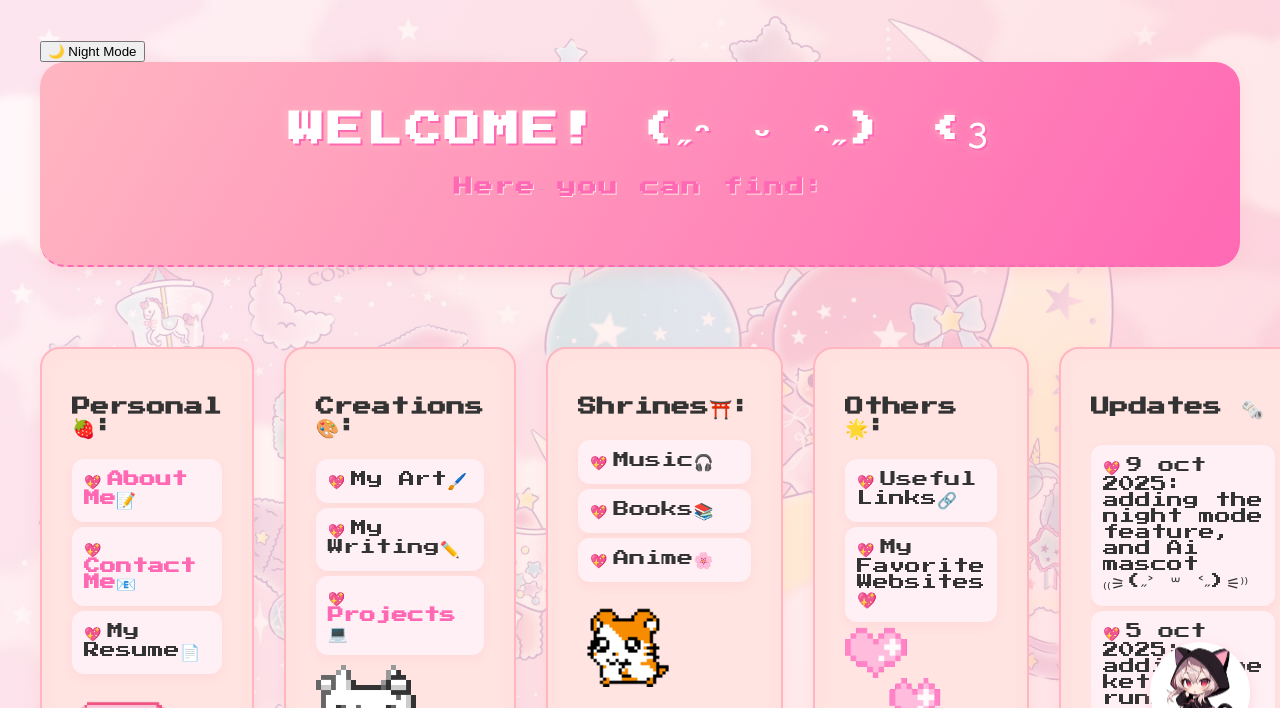
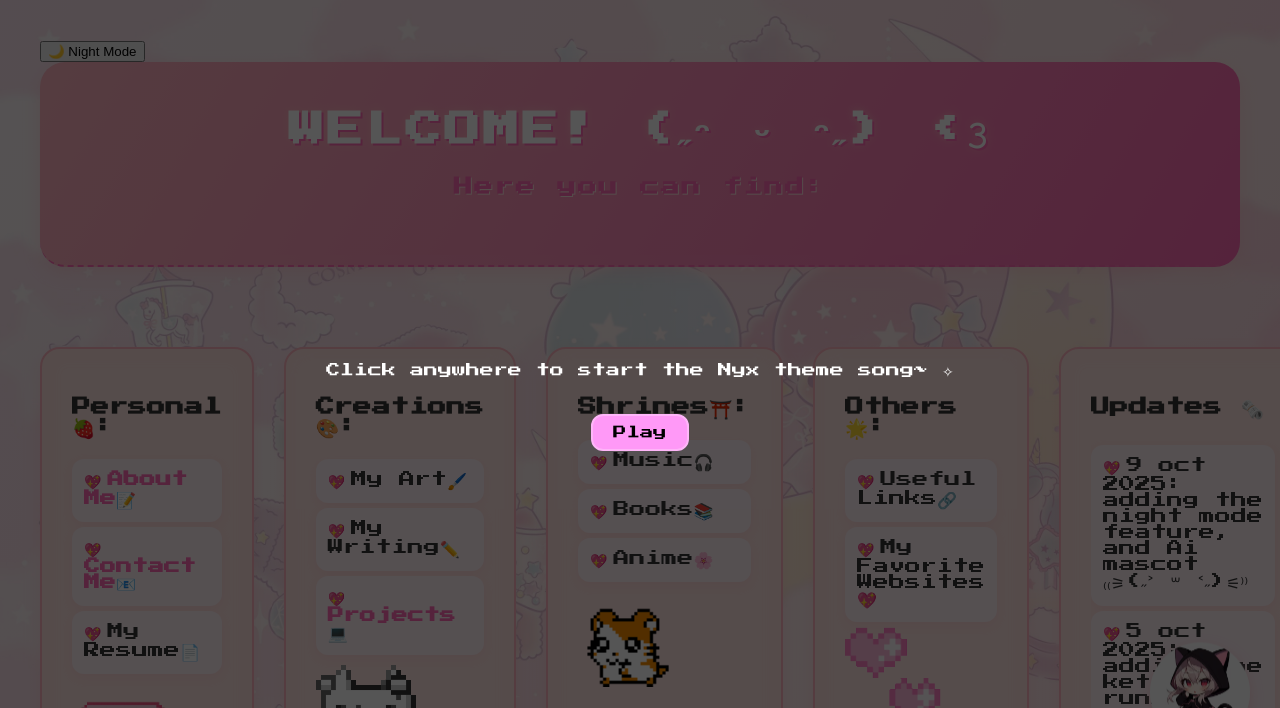
Before and after one commit to NyxLuci/Meet-Nyx-Lucianis, a plain HTML site: page index.html in a window 1280 px wide. Shown: the top 708 px of the page. Drawn offline with Linux system fonts and the light colour scheme.

Commit message:
index.html

```diff
--- a/index.html
+++ b/index.html
@@ -94,6 +94,10 @@
 <!-- Audio Players -->
   <audio id="bgMusic1" src="might start singing.mp3"></audio>
   <audio id="bgMusic2" src="pippo.mp3" ></audio>
+  <div id="playMusicOverlay" style="position:fixed;top:0;left:0;width:100%;height:100%;background:#000a;color:#fff;display:flex;justify-content:center;align-items:center;flex-direction:column;z-index:9999;cursor:pointer;">
+  <p style="font-family:'Press Start 2P',cursive;font-size:14px;text-align:center;">Click anywhere to start the Nyx theme song~ ✧</p>
+  <button style="margin-top:20px;padding:10px 20px;font-family:'Press Start 2P',cursive;border:2px solid #ffb6f9;border-radius:12px;background:#ff99f7;color:#000;">Play</button>
+</div>
 
   </footer>
 
```
